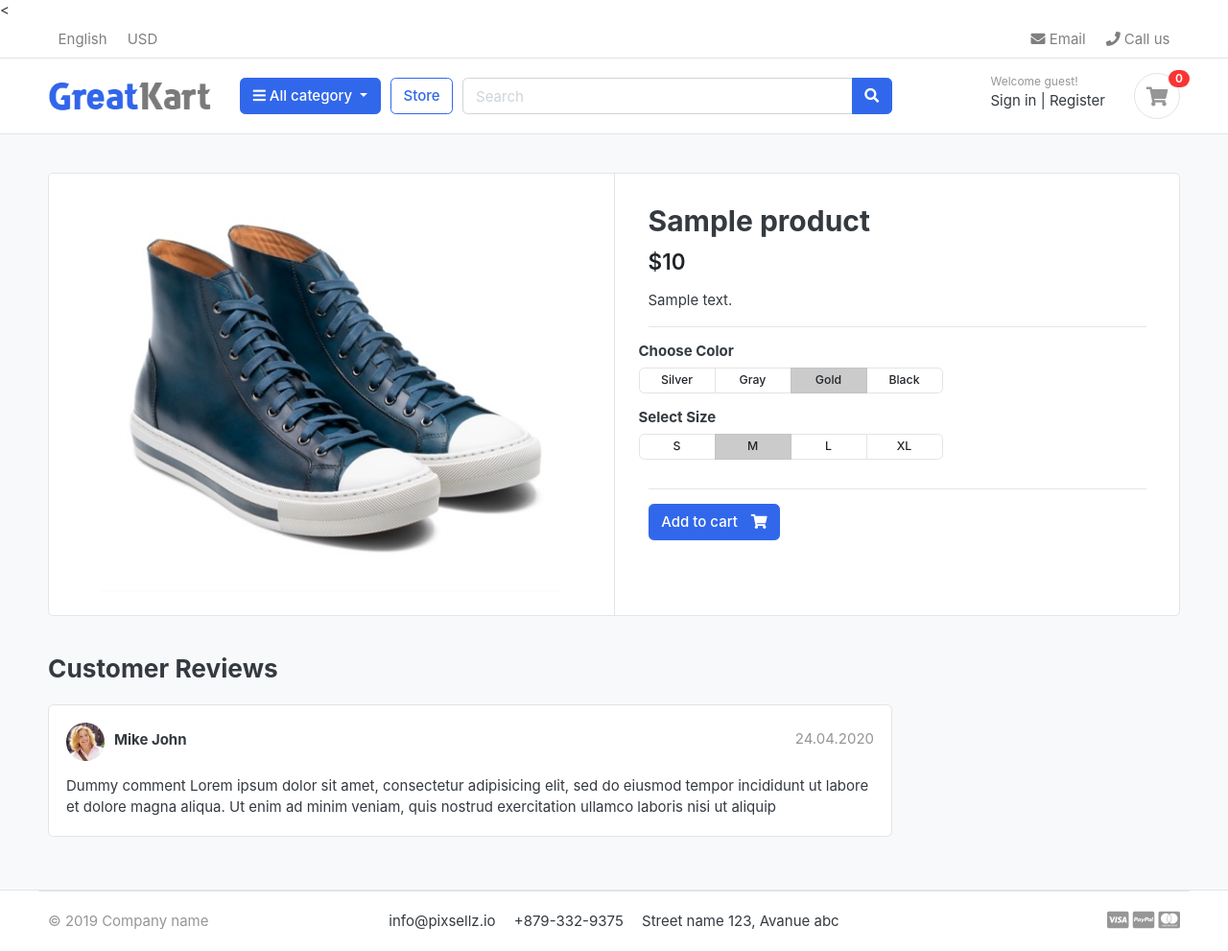
After one commit to jeffngugi/greatkart, a Django app: a page that uses templates/includes/navbar.html in a window 1280 px wide. The commit adds this page. Shown: the whole page at 96% size. Run offline with Django 5.2, Linux system fonts and the light colour scheme; tables that the repository leaves empty hold one stand-in row (values such as "Sample post"); some libraries are stand-ins or nearby versions; some web fonts are replaced.

Commit message:
feat: view single product

```diff
--- a/store/urls.py
+++ b/store/urls.py
@@ -5,4 +5,6 @@ from store import views
 urlpatterns = [
     path("", views.store, name="store"),
     path("<slug:category_slug>", views.store, name="products_by_category"),
+    path("<slug:category_slug>/<slug:product_slug>", views.product_detail, name="product_detail"),
+
 ]
--- a/store/views.py
+++ b/store/views.py
@@ -16,8 +16,19 @@ def store(request, category_slug=None):
     else:
         products = Product.objects.filter(is_available=True)
         product_count = products.count()
+    print(products)
     context = {
         'products': products,
         'product_count': product_count,
     }
     return render(request, "store/store.html", context)
+
+def product_detail(request, category_slug, product_slug):
+    try:
+        single_product = Product.objects.get(category__slug=category_slug, slug=product_slug)
+    except Exception as e:
+        raise e
+    context = {
+        'single_product': single_product,
+    }
+    return render(request, "store/product_detail.html", context)
--- a/templates/includes/navbar.html
+++ b/templates/includes/navbar.html
@@ -60,6 +60,7 @@
               <i class="fa fa-bars"></i> All category
             </button>
             <div class="dropdown-menu">
+               <a class="dropdown-item" href="{% url 'store'%}">All products</a>
               {% for category in links %}
               <a class="dropdown-item" href="{{category.get_url}}"
                 >{{category.category_name}}
--- /dev/null
+++ b/templates/store/product_detail.html
@@ -0,0 +1,114 @@
+{% extends 'base.html' %}
+{% load static %}
+{% block content %}
+<section class="section-content padding-y bg">
+<div class="container">
+
+<!-- ============================ COMPONENT 1 ================================= -->
+<div class="card">
+	<div class="row no-gutters">
+		<aside class="col-md-6">
+<article class="gallery-wrap">
+	<div class="img-big-wrap">
+	   <a href="#"><img src="{% static './images/items/12.jpg'%}"></a>
+	</div> <!-- img-big-wrap.// -->
+
+</article> <!-- gallery-wrap .end// -->
+		</aside>
+		<main class="col-md-6 border-left">
+<article class="content-body">
+
+<h2 class="title">{{single_product.product_name}}</h2>
+
+<div class="mb-3">
+	<var class="price h4">${{single_product.price}}</var>
+</div>
+
+<p>{{single_product.description}}</p>
+
+
+<hr>
+	<div class="row">
+		<div class="item-option-select">
+			<h6>Choose Color</h6>
+			<div class="btn-group btn-group-sm btn-group-toggle" data-toggle="buttons">
+			  <label class="btn btn-light">
+			    <input type="radio" name="radio_color"> Silver
+			  </label>
+			  <label class="btn btn-light">
+			    <input type="radio" name="radio_color" > Gray
+			  </label>
+			  <label class="btn btn-light active">
+			    <input type="radio" name="radio_color checked"> Gold
+			  </label>
+			  <label class="btn btn-light">
+			    <input type="radio" name="radio_color"> Black
+			  </label>
+			</div>
+		</div>
+	</div> <!-- row.// -->
+	<div class="row">
+		<div class="item-option-select">
+			<h6>Select Size</h6>
+			<div class="btn-group btn-group-sm btn-group-toggle" data-toggle="buttons">
+			  <label class="btn btn-light">
+			    <input type="radio" name="radio_color"> S
+			  </label>
+			  <label class="btn btn-light active">
+			    <input type="radio" name="radio_color" checked> M
+			  </label>
+			  <label class="btn btn-light">
+			    <input type="radio" name="radio_color"> L
+			  </label>
+			  <label class="btn btn-light">
+			    <input type="radio" name="radio_color"> XL
+			  </label>
+			</div>
+		</div>
+	</div> <!-- row.// -->
+	<hr>
+	<a href="./product-detail.html" class="btn  btn-primary"> <span class="text">Add to cart</span> <i class="fas fa-shopping-cart"></i>  </a>
+</article> <!-- product-info-aside .// -->
+		</main> <!-- col.// -->
+	</div> <!-- row.// -->
+</div> <!-- card.// -->
+<!-- ============================ COMPONENT 1 END .// ================================= -->
+
+<br>
+
+<div class="row">
+			<div class="col-md-9">
+
+	<header class="section-heading">
+		<h3>Customer Reviews </h3>
+
+	</header>
+
+	<article class="box mb-3">
+		<div class="icontext w-100">
+			<img src="{% static './images/avatars/avatar1.jpg' %}" class="img-xs icon rounded-circle">
+			<div class="text">
+				<span class="date text-muted float-md-right">24.04.2020 </span>
+				<h6 class="mb-1">Mike John </h6>
+
+			</div>
+		</div> <!-- icontext.// -->
+		<div class="mt-3">
+			<p>
+				Dummy comment Lorem ipsum dolor sit amet, consectetur adipisicing elit, sed do eiusmod
+				tempor incididunt ut labore et dolore magna aliqua. Ut enim ad minim veniam,
+				quis nostrud exercitation ullamco laboris nisi ut aliquip
+			</p>
+		</div>
+	</article>
+
+
+
+	</div> <!-- col.// -->
+</div> <!-- row.// -->
+
+
+</div> <!-- container .//  -->
+</section>
+
+{% endblock %}
```
Also changed, not shown: templates/store/store.html (+4 -7 lines).
